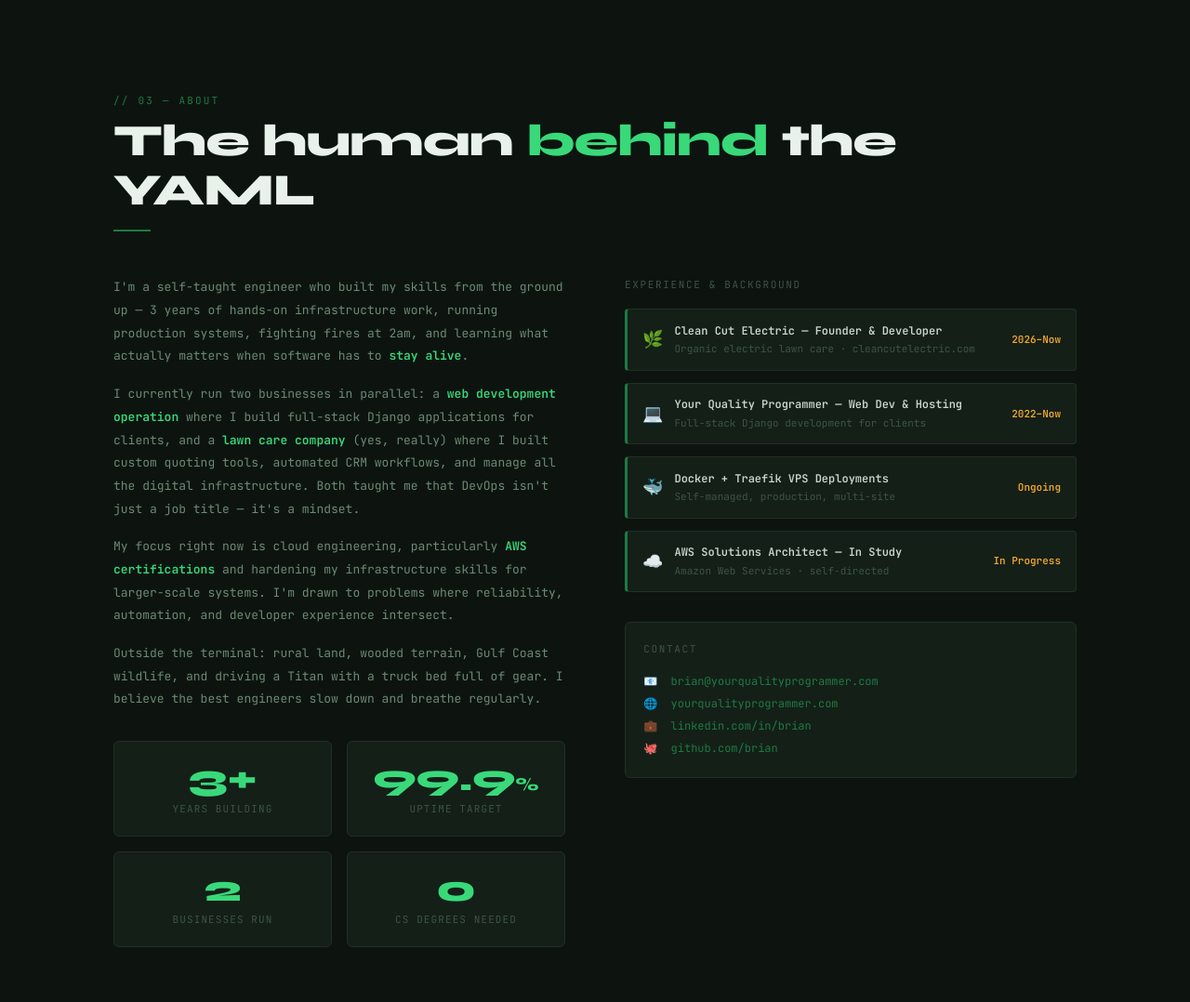
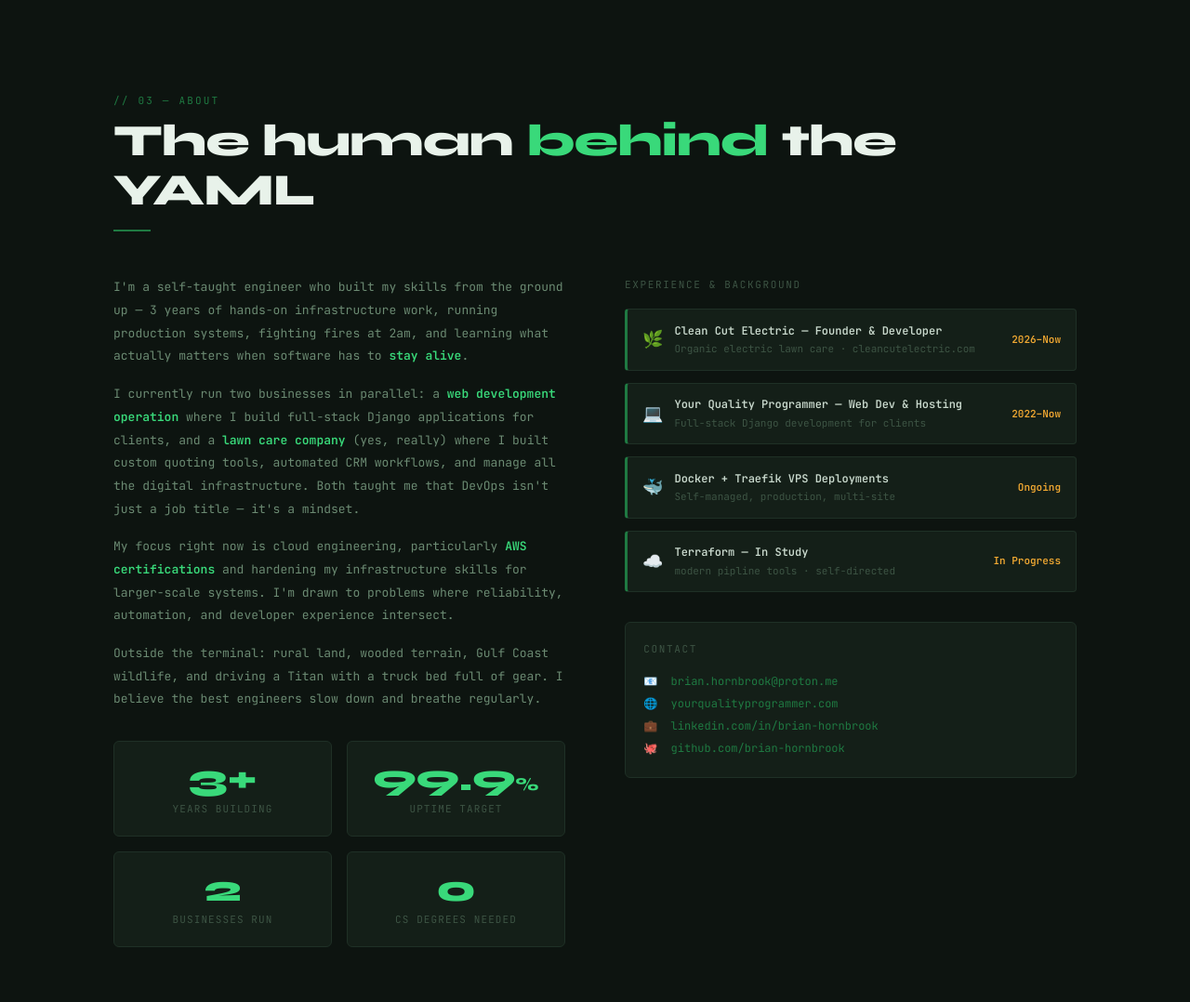
Before and after one commit to brian-hornbrook/Brian_Hornbrook_Portfolio, a Django app: page / in a window 1280 px wide. Shown: the part 2495-3573 px from the top of the page at 93% size. Run offline with Django 5.2, Linux system fonts and the light colour scheme; parts of the project's set-up code (start-up, migrations or seed data) failed here and were passed over.

Commit message:
added links to contact

```diff
--- a/portfolio/app/templates/index.html
+++ b/portfolio/app/templates/index.html
@@ -639,8 +639,8 @@
           <div class="cert-item">
             <div class="cert-icon">☁️</div>
             <div>
-              <div class="cert-name">AWS Solutions Architect — In Study</div>
-              <div class="cert-org">Amazon Web Services · self-directed</div>
+              <div class="cert-name">Terraform — In Study</div>
+              <div class="cert-org">modern pipline tools · self-directed</div>
             </div>
             <div class="cert-year">In Progress</div>
           </div>
@@ -669,30 +669,33 @@
           <div style="font-size: 12px; color: var(--text2); line-height: 2">
             <div>
               📧 &nbsp;<a
-                href="mailto:brian@yourqualityprogrammer.com"
+                href="mailto:brian.hornbrook@proton.me"
                 style="color: var(--green-dim); text-decoration: none"
-                >brian@yourqualityprogrammer.com</a
+                >brian.hornbrook@proton.me</a
               >
             </div>
             <div>
               🌐 &nbsp;<a
-                href="#"
+                href="https://yourqualityprogrammer.com"
+                target="_blank"
                 style="color: var(--green-dim); text-decoration: none"
                 >yourqualityprogrammer.com</a
               >
             </div>
             <div>
               💼 &nbsp;<a
-                href="#"
+                href="https://www.linkedin.com/in/brian-hornbrook"
+                target="_blank"
                 style="color: var(--green-dim); text-decoration: none"
-                >linkedin.com/in/brian</a
+                >linkedin.com/in/brian-hornbrook</a
               >
             </div>
             <div>
               🐙 &nbsp;<a
-                href="#"
+                href="https://github.com/brian-hornbrook"
+                target="_blank"
                 style="color: var(--green-dim); text-decoration: none"
-                >github.com/brian</a
+                >github.com/brian-hornbrook</a
               >
             </div>
           </div>
```
